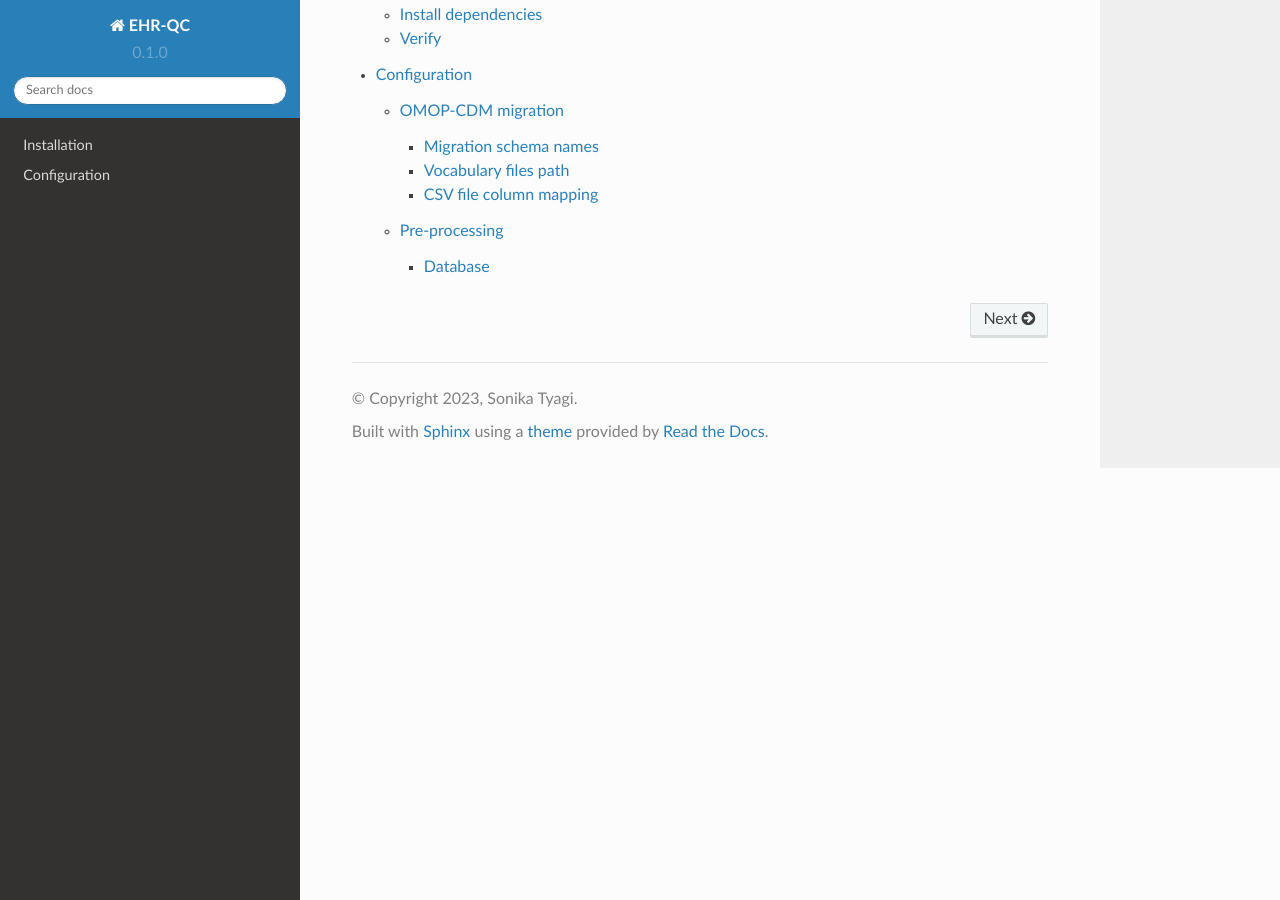
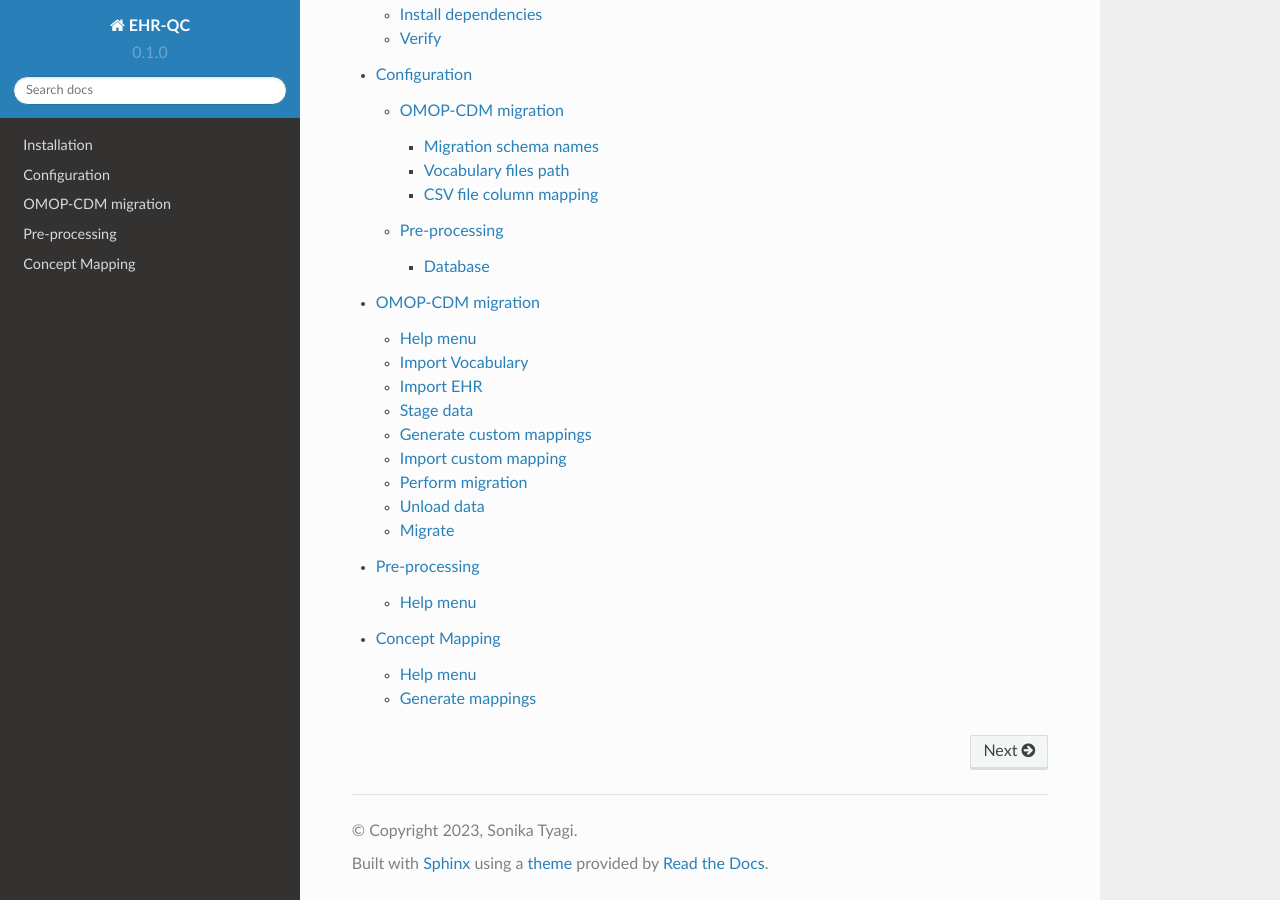
Before and after one commit to ryashpal/EHR-QC-Tutorials, a Sphinx documentation site: the page built from docs/source/index.rst, in a window 1280 px wide and 900 px high, scrolled down 854 px. Built offline with Sphinx 7.4.7 and the Read the Docs theme 2.0.0, drawn with Linux system fonts in a browser that asks for light colours.

Commit message:
added migrate, mapping, and pre-processing to the index

```diff
--- a/docs/source/index.rst
+++ b/docs/source/index.rst
@@ -21,3 +21,6 @@
 
    install
    config
+   migrate
+   process
+   mapping
--- /dev/null
+++ b/docs/source/process.rst
@@ -0,0 +1,7 @@
+Pre-processing
+==============
+
+Help menu
+---------
+
+To display the help menu of the Pre-processing utility.
```
